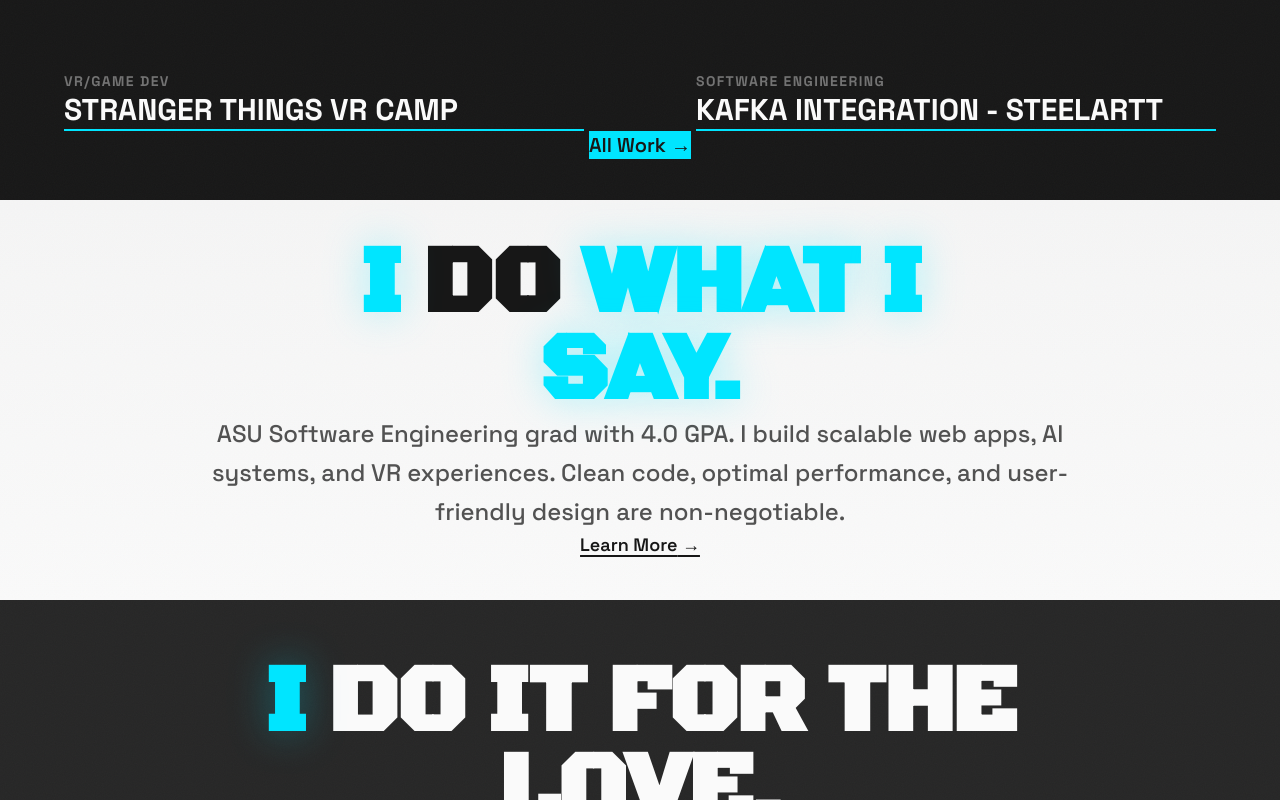
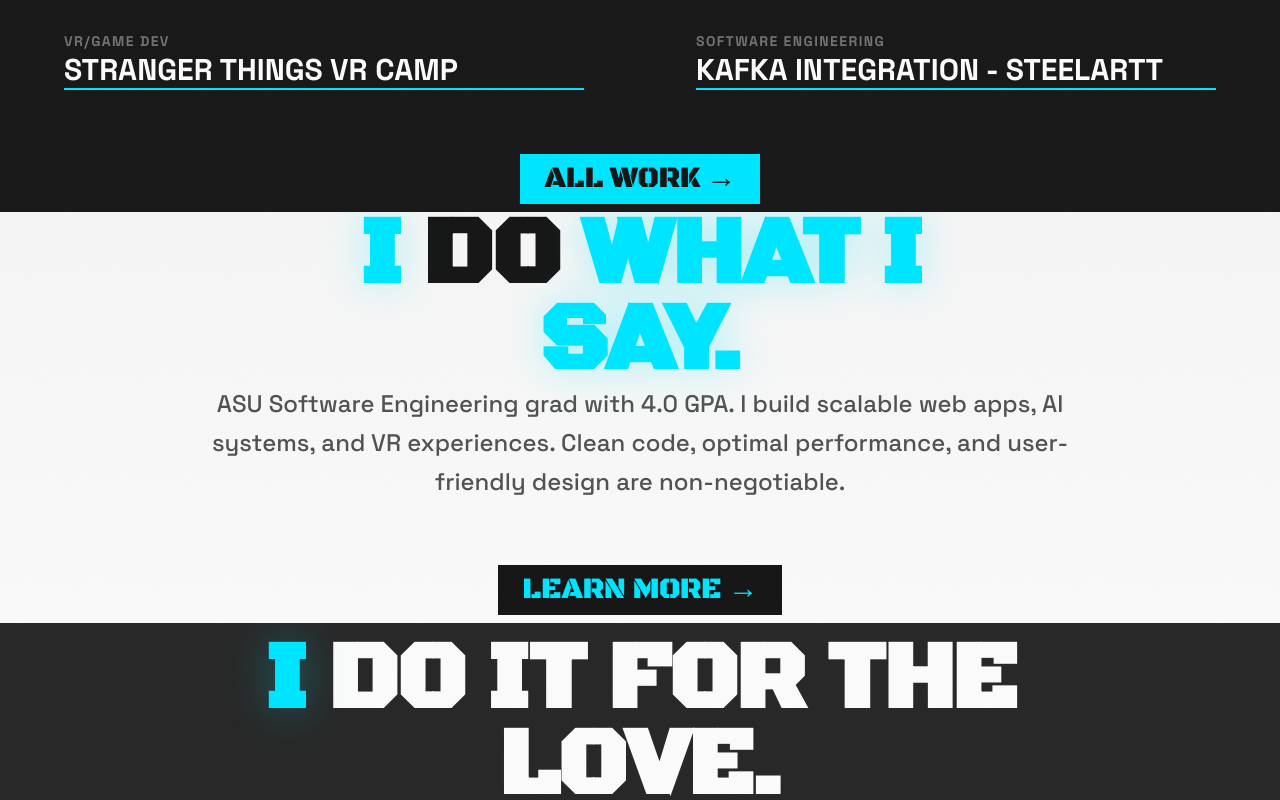
Before and after one commit to vrupak/vrupak-portfolio-v2, a Next.js app: page / in a window 1280 px wide. Shown: the part 1000-1800 px from the top of the page. Built offline with nearby package versions, Linux system fonts and the light colour scheme.

Commit message:
added styling and animation to buttons

```diff
--- a/components/EthosBlock.tsx
+++ b/components/EthosBlock.tsx
@@ -60,7 +60,7 @@ export default function EthosBlocks() {
               <p
                 className={`${typography.body.xl} ${
                   idx === 0 ? colors.text.secondary : "text-neutral-300"
-                } max-w-4xl mb-12`}
+                } max-w-4xl`}
               >
                 {block.description}
               </p>
@@ -71,10 +71,11 @@ export default function EthosBlocks() {
                 whileInView={{ opacity: 1 }}
                 viewport={{ once: true }}
                 transition={{ duration: 0.6, delay: 0.3 }}
+                style={{ marginTop: '64px' }}
               >
                 <Button
                   href={block.ctaHref}
-                  variant={idx === 0 ? "secondary" : "accent"}
+                  variant={idx === 0 ? "dark" : "light"}
                 >
                   {block.ctaText} →
                 </Button>
--- a/components/FeaturedWork.tsx
+++ b/components/FeaturedWork.tsx
@@ -27,7 +27,7 @@ export default function FeaturedWork() {
           </motion.h2>
 
           {/* Projects Grid */}
-          <div className="grid grid-cols-1 md:grid-cols-2 gap-x-20 lg:gap-x-28 gap-y-20 md:gap-y-24 mb-20 w-full">
+          <div className="grid grid-cols-1 md:grid-cols-2 gap-x-20 lg:gap-x-28 gap-y-20 md:gap-y-24 w-full">
             {featuredProjects.map((project, index) => (
               <motion.div
                 key={project.id}
@@ -53,9 +53,9 @@ export default function FeaturedWork() {
             whileInView={{ opacity: 1, y: 0 }}
             viewport={{ once: true }}
             transition={{ duration: 0.6, delay: 0.4 }}
-            className="mt-8 mb-8"
+            style={{ marginTop: '64px' }}
           >
-            <Button href="#work" variant="accent">
+            <Button href="#work" variant="light">
               All Work →
             </Button>
           </motion.div>
--- a/components/ui/Button.tsx
+++ b/components/ui/Button.tsx
@@ -1,33 +1,67 @@
-import { transitions } from "@/styles/design-tokens";
+import { typography } from "@/styles/design-tokens";
 import { ReactNode } from "react";
 
 interface ButtonProps {
   children: ReactNode;
   href: string;
-  variant?: "primary" | "secondary" | "accent";
+  variant?: "light" | "dark";
   className?: string;
 }
 
 export default function Button({
   children,
   href,
-  variant = "primary",
+  variant = "dark",
   className = "",
 }: ButtonProps) {
-  const baseStyles = `inline-block font-semibold ${transitions.default}`;
-
-  const variantStyles = {
-    primary:
-      "text-lg md:text-xl border-b-2 border-neutral-900 hover:border-[var(--accent-color)] hover:text-neutral-600",
-    secondary:
-      "text-base md:text-lg underline decoration-2 underline-offset-4 hover:no-underline hover:text-neutral-600",
-    accent:
-      "text-lg md:text-xl px-8 py-3 bg-[var(--accent-color)] text-neutral-900 font-bold hover:opacity-90 hover:scale-105 transform",
-  };
+  const isLight = variant === "light";
 
   return (
-    <a href={href} className={`${baseStyles} ${variantStyles[variant]} ${className}`}>
-      {children}
+    <a
+      href={href}
+      className={`font-display inline-block relative overflow-hidden uppercase ${className}`}
+      style={{
+        padding: '10px 24px',
+        fontSize: 'clamp(1.25rem, 2.5vw, 1.875rem)',
+        letterSpacing: '-0.02em',
+        lineHeight: '1',
+      }}
+    >
+      {/* Default state */}
+      <span
+        className="absolute inset-0 flex items-center justify-center transition-transform duration-300 ease-out"
+        style={{
+          backgroundColor: isLight ? 'var(--accent-color)' : '#171717',
+          color: isLight ? '#171717' : 'var(--accent-color)',
+          transform: 'translateY(0)',
+        }}
+      >
+        {children}
+      </span>
+
+      {/* Hover state - slides up from below */}
+      <span
+        className="absolute inset-0 flex items-center justify-center transition-transform duration-300 ease-out hover-state"
+        style={{
+          backgroundColor: isLight ? '#fafafa' : 'var(--accent-color)',
+          color: '#171717',
+          transform: 'translateY(100%)',
+        }}
+      >
+        {children}
+      </span>
+
+      {/* Invisible text for maintaining button dimensions */}
+      <span className="invisible">{children}</span>
+
+      <style jsx>{`
+        a:hover .hover-state {
+          transform: translateY(0) !important;
+        }
+        a:hover span:first-child {
+          transform: translateY(-100%) !important;
+        }
+      `}</style>
     </a>
   );
 }
```
